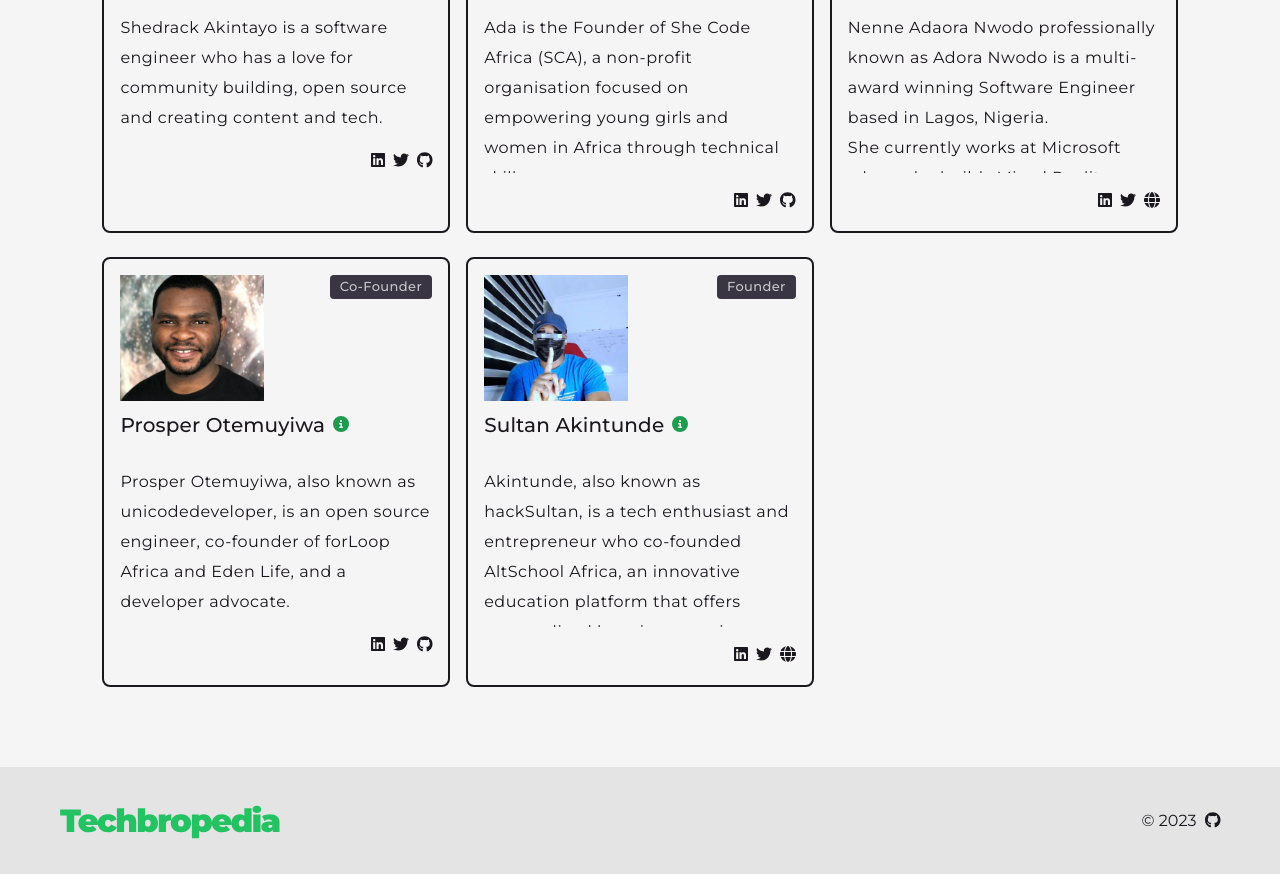
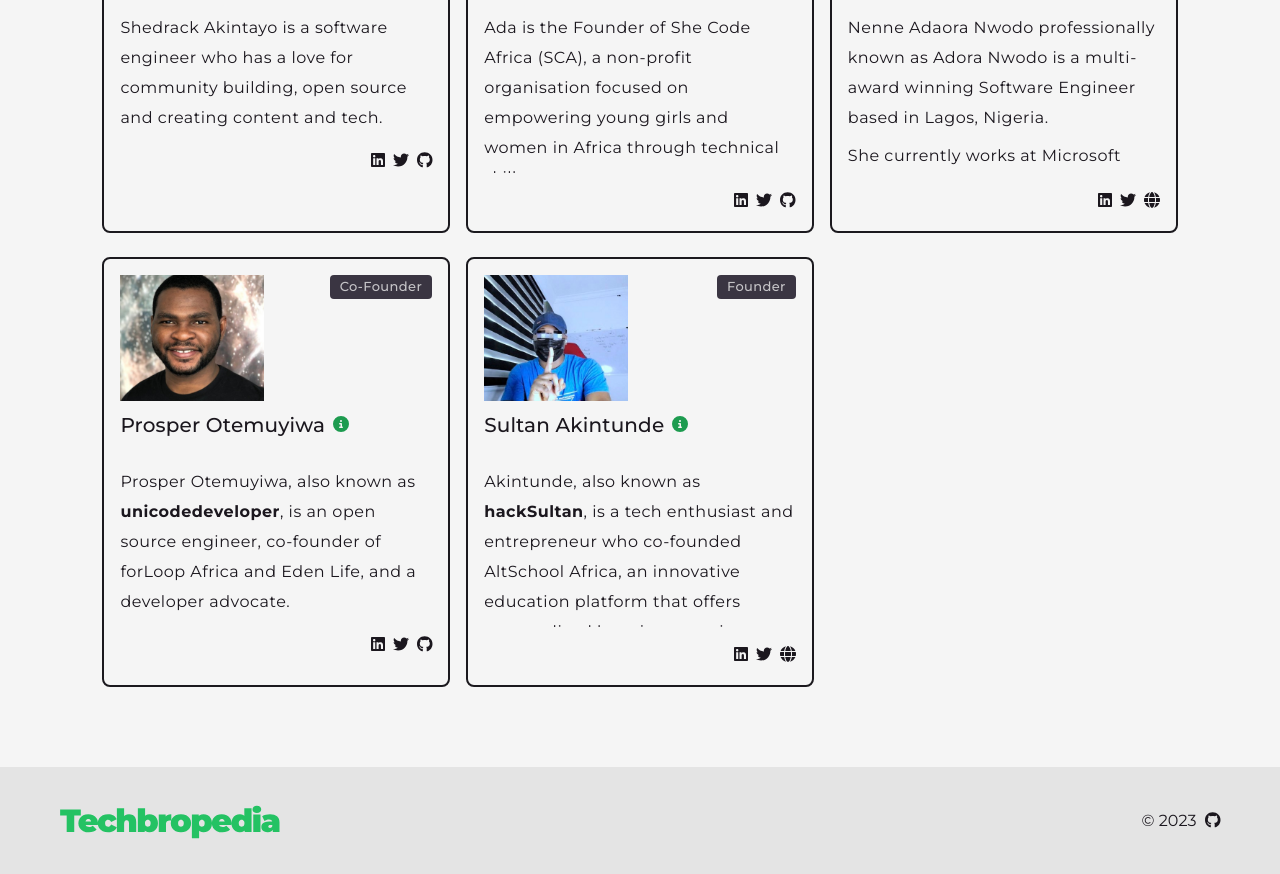
Before and after one commit to JCalmCrasher/techbropedia, a Next.js app: page / in a window 1280 px wide. Shown: the part 2080-2954 px from the top of the page. Built offline with nearby package versions, Linux system fonts and the light colour scheme.

Commit message:
style the profile section

```diff
--- a/src/styles/global.css
+++ b/src/styles/global.css
@@ -35,3 +35,11 @@ body {
  object-fit: cover;
  height: 140px;
 }
+
+section.section p:not(:first-of-type) {
+ @apply mt-2;
+}
+
+section.section .bold{
+  @apply font-bold;
+}
```
